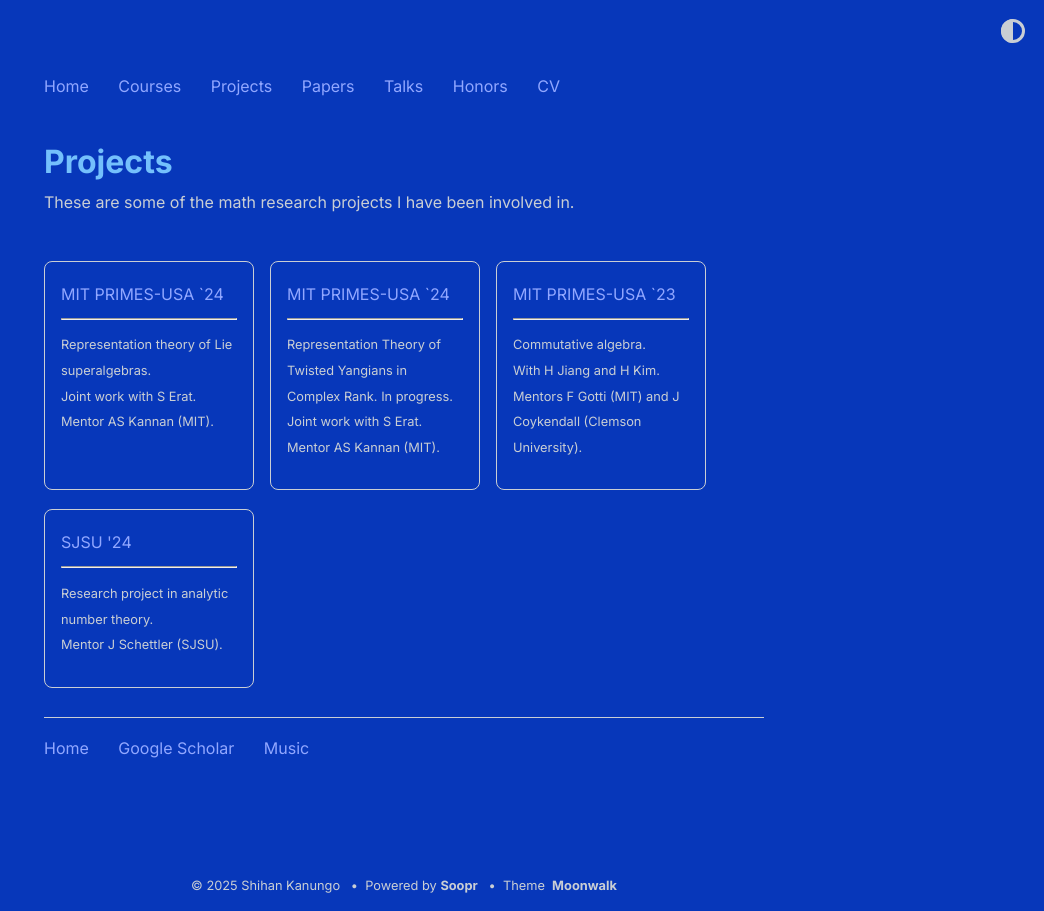
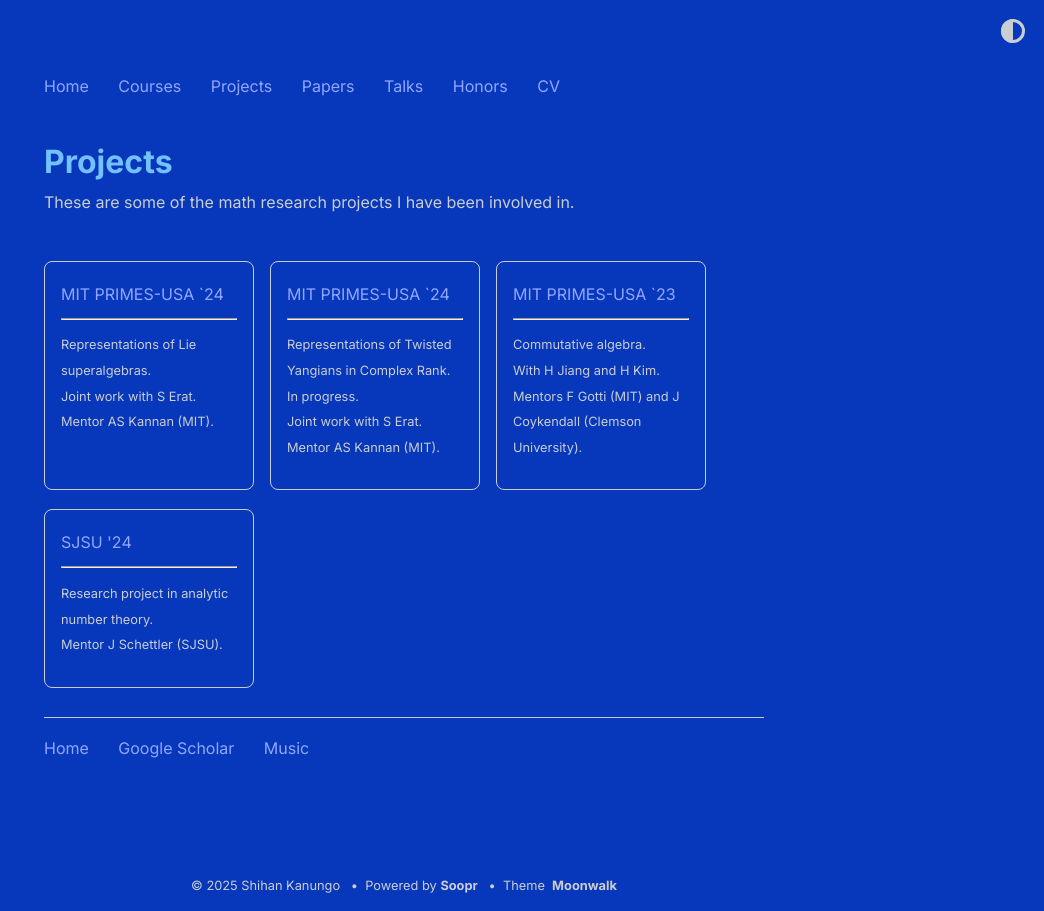
Before and after one commit to shihankanungo/shihankanungo.github.io, a Jekyll site: the page built from projects.md, in a window 1280 px wide. Shown: the whole page, without its empty margins (236-1280 px from the left). Built offline with Jekyll 4.4.1, drawn with Linux system fonts in a browser that asks for light colours.

Commit message:
Update home.yml

```diff
--- a/_data/home.yml
+++ b/_data/home.yml
@@ -26,11 +26,11 @@ navbar_entries:
 project_entries:
   - title: MIT PRIMES-USA `24
     url: primes-24-1
-    desc: Representation theory of Lie superalgebras. <br> Joint work with S Erat. <br> Mentor AS Kannan (MIT).
+    desc: Representations of Lie superalgebras. <br> Joint work with S Erat. <br> Mentor AS Kannan (MIT).
 
   - title: MIT PRIMES-USA `24
     url: primes-24-2
-    desc: Representation Theory of Twisted Yangians in Complex Rank. In progress. <br> Joint work with S Erat. <br> Mentor AS Kannan (MIT).
+    desc: Representations of Twisted Yangians in Complex Rank. In progress. <br> Joint work with S Erat. <br> Mentor AS Kannan (MIT).
 
   - title: MIT PRIMES-USA `23
     url: primes-23
```
